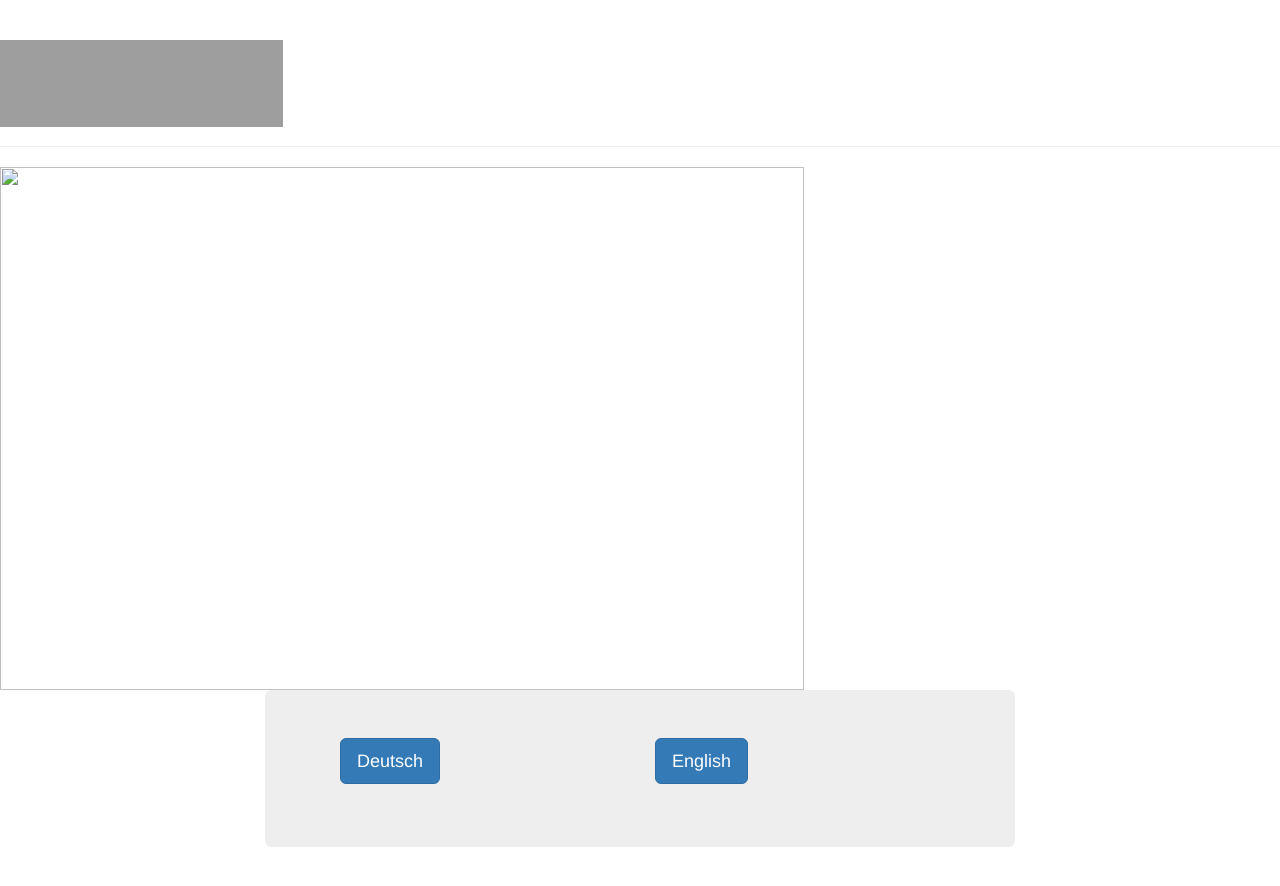
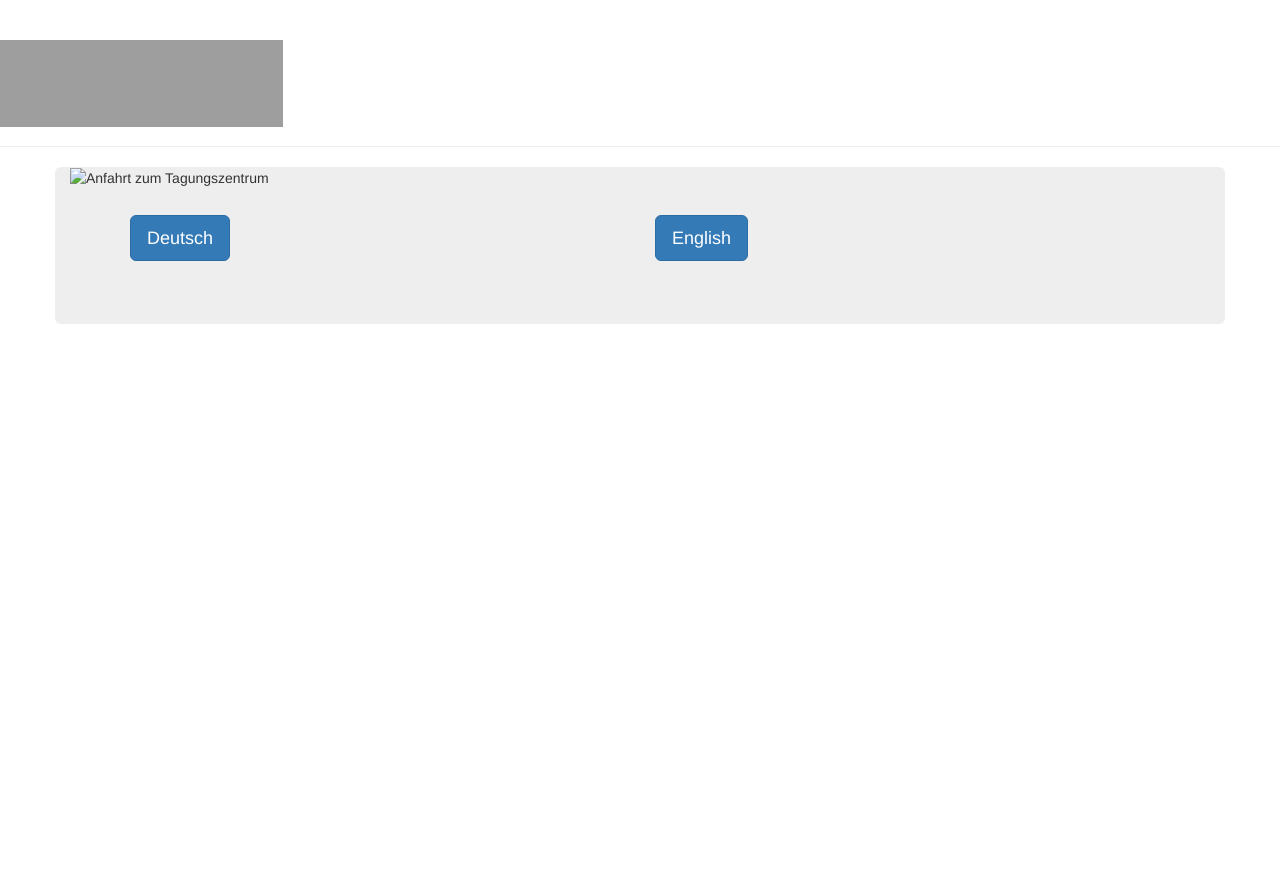
Before and after one commit to susedev/test, a Jekyll site: the page built from index.html, in a window 1280 px wide. Shown: the top 886 px of the page. Built offline with Jekyll 4.4.1, drawn with Linux system fonts in a browser that asks for light colours; nearby versions of some CDN libraries; grey boxes are pictures that could not be loaded.

Commit message:
Update home.html

```diff
--- a/_layouts/home.html
+++ b/_layouts/home.html
@@ -1,12 +1,14 @@
 ---
 layout: base
 ---
-<img alt="" src="{{ site.base_url }}/media/welle-web.png" style="width: 804px; height: 523px;" />
+
 <div class="container">
   <div class="row">
-    <div class="col-md-2">
-    </div>
-    <div class="col-md-8">
+      <div class="col-md-8">
+       <img alt="Anfahrt zum Tagungszentrum" src="{{ site.base_url }}/media/welle-web.png" " /></a>
+      </div>
+      <div class="col-md-6">
+      </div>
       <div class="jumbotron">
           <div class="container">
             <div class="row">
@@ -19,7 +21,7 @@ layout: base
             </div
           </div>
         </div>
-    </div>
+      </div>
   <div class="col-md-3">
   </div>
 </div>
```
